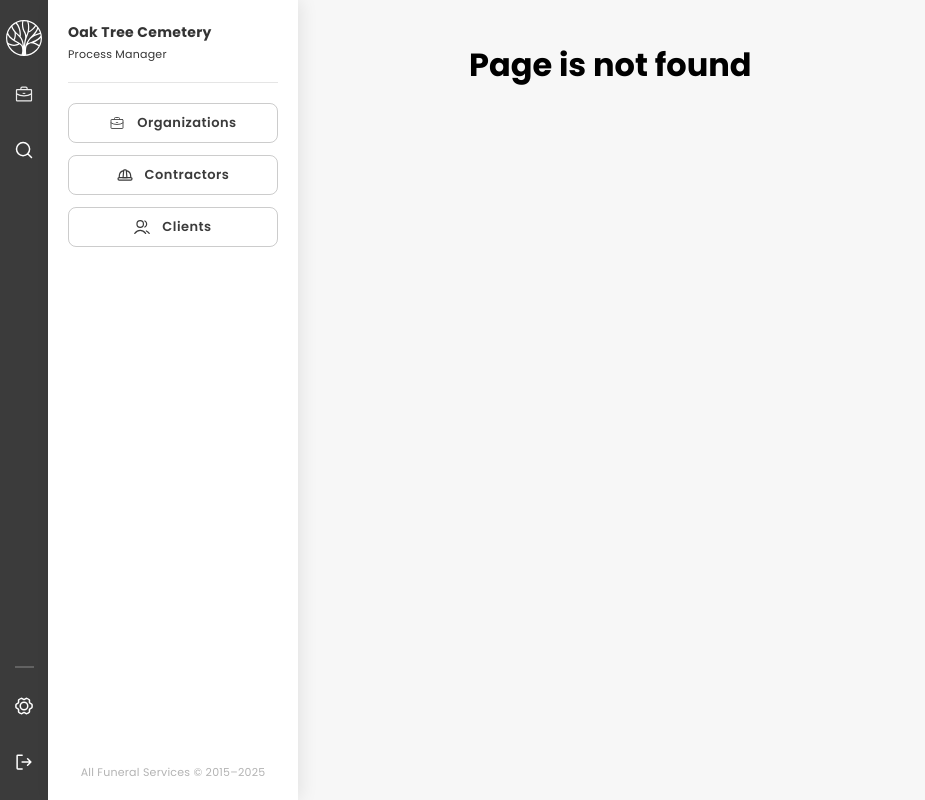
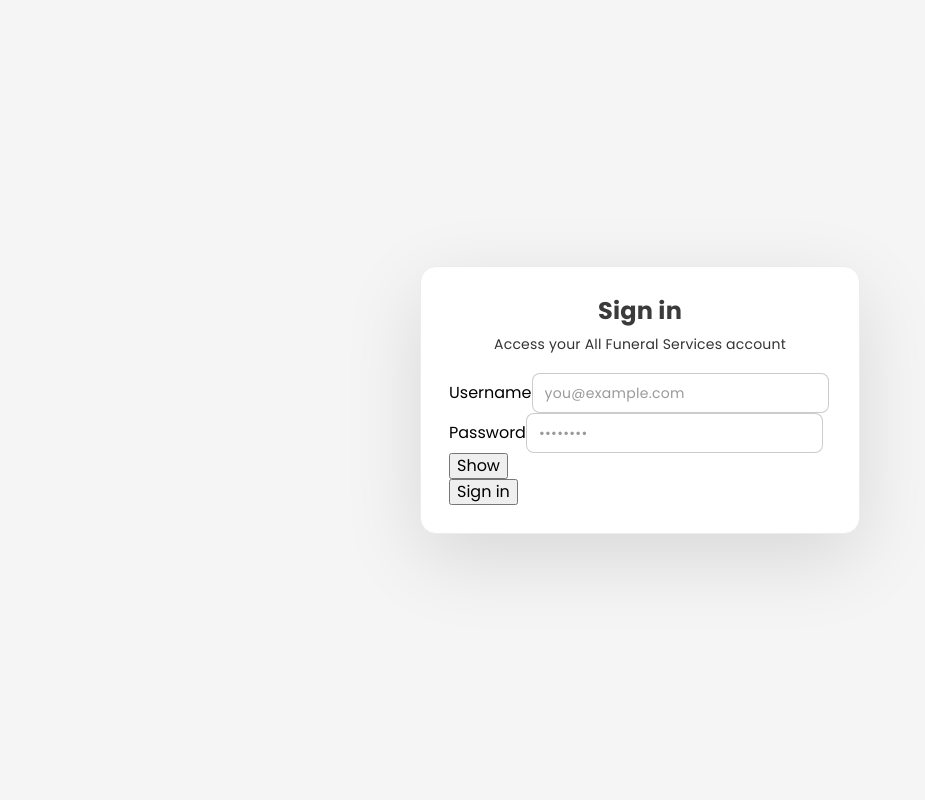
Before and after one commit to kzv-nursultan/afs-test, a React (Vite) app: page /login in a window 1280 px wide. Before the commit this address had no page. Shown: the whole page, without its empty margins (0-925 px from the left). Built offline with nearby package versions, Linux system fonts and the light colour scheme.

Commit message:
auth layout base settings

```diff
--- /dev/null
+++ b/src/auth/AuthContext.tsx
@@ -0,0 +1,43 @@
+import React, { createContext, useContext, useMemo, useState } from "react";
+
+const AUTH_KEY = "auth_token";
+
+type AuthContextType = {
+  token: string | null;
+  isAuthed: boolean;
+  login: (token: string) => void;
+  logout: () => void;
+};
+
+const AuthContext = createContext<AuthContextType | undefined>(undefined);
+
+export function AuthProvider({ children }: { children: React.ReactNode }) {
+  const [token, setToken] = useState<string | null>(() =>
+    localStorage.getItem(AUTH_KEY)
+  );
+
+  const value = useMemo<AuthContextType>(
+    () => ({
+      token,
+      isAuthed: Boolean(token),
+      login: (t: string) => {
+        localStorage.setItem(AUTH_KEY, t);
+        setToken(t);
+      },
+      logout: () => {
+        localStorage.removeItem(AUTH_KEY);
+        setToken(null);
+      },
+    }),
+    [token]
+  );
+
+  return <AuthContext.Provider value={value}>{children}</AuthContext.Provider>;
+}
+
+// eslint-disable-next-line react-refresh/only-export-components
+export function useAuth() {
+  const ctx = useContext(AuthContext);
+  if (!ctx) throw new Error("useAuth must be used within <AuthProvider>");
+  return ctx;
+}
--- /dev/null
+++ b/src/auth/PublicAway.tsx
@@ -0,0 +1,8 @@
+import { Navigate, Outlet } from "react-router-dom";
+import { useAuth } from "./AuthContext";
+
+export function PublicOnly() {
+  const { isAuthed } = useAuth();
+  if (isAuthed) return <Navigate to="/" replace />;
+  return <Outlet />;
+}
--- /dev/null
+++ b/src/auth/RequireAuth.tsx
@@ -0,0 +1,11 @@
+import { Navigate, Outlet, useLocation } from "react-router-dom";
+import { useAuth } from "./AuthContext";
+
+export function RequireAuth() {
+  const { isAuthed } = useAuth();
+  const location = useLocation();
+  if (!isAuthed) {
+    return <Navigate to="/login" replace state={{ from: location }} />;
+  }
+  return <Outlet />;
+}
--- a/src/layouts/AppShell/AppShell.tsx
+++ b/src/layouts/AppShell/AppShell.tsx
@@ -2,9 +2,9 @@
 import s from "./AppShell.module.scss";
 
 type Props = {
-  sidebar: React.ReactNode; // the white panel with Organizations/Contractors/Clients
-  rail?: React.ReactNode; // the dark icon rail
-  children: React.ReactNode; // main content
+  sidebar: React.ReactNode;
+  rail?: React.ReactNode;
+  children: React.ReactNode;
 };
 
 export function AppShell({ rail, sidebar, children }: Props) {
--- /dev/null
+++ b/src/layouts/Authentication/Athentication.module.scss
@@ -0,0 +1,106 @@
+@use "@/styles/_form.scss" as form;
+
+/* page shell */
+.auth {
+  min-height: 100vh;
+  background: #f5f5f5;
+  display: grid;
+  place-items: center;
+  padding: 24px;
+}
+
+/* card */
+.auth__card {
+  width: min(440px, 100%);
+  background: #fff;
+  border-radius: 16px;
+  box-shadow: 0 24px 80px rgba(0,0,0,.12);
+  border: 1px solid #ececec;
+  padding: 28px;
+}
+
+/* heading */
+.auth__logo { display: grid; place-items: center; margin-bottom: 10px; }
+
+.auth__title {
+  margin: 0 0 6px 0;
+  font-family: "Poppins", system-ui, -apple-system, Segoe UI, Roboto, Arial, sans-serif;
+  font-weight: 700;
+  font-size: 24px;
+  line-height: 32px;
+  letter-spacing: .2px;
+  color: $text-900;
+  text-align: center;
+}
+
+.auth__subtitle {
+  margin: 0 0 18px 0;
+  font-family: "Poppins", system-ui, -apple-system, Segoe UI, Roboto, Arial, sans-serif;
+  font-weight: 400;
+  font-size: 14px;
+  line-height: 22px;
+  letter-spacing: .2px;
+  color: $text-700;
+  text-align: center;
+}
+
+/* form */
+.auth__form { display: grid; gap: 14px; }
+
+.auth__field { display: grid; gap: 6px; }
+
+.auth__label {
+  font-family: "Poppins", system-ui, -apple-system, Segoe UI, Roboto, Arial, sans-serif;
+  font-weight: 600;
+  font-size: 14px;
+  line-height: 20px;
+  letter-spacing: .2px;
+  color: $text-900;
+}
+
+.auth__password {
+  position: relative;
+}
+
+.auth__toggle {
+  position: absolute;
+  right: 10px;
+  top: 50%;
+  transform: translateY(-50%);
+  padding: 6px 8px;
+  border: 0;
+  background: transparent;
+  color: #6b6b6b;
+  cursor: pointer;
+}
+
+.auth__error {
+  margin-top: 4px;
+  color: #d92d20;
+  font-family: "Poppins", system-ui, -apple-system, Segoe UI, Roboto, Arial, sans-serif;
+  font-weight: 400;
+  font-size: 12px;
+  line-height: 16px;
+}
+
+/* submit button (matches your Filled button spec) */
+.auth__actions { margin-top: 6px; display: grid; gap: 10px; }
+
+.auth__submit {
+  padding: 16px 8px;
+  border-radius: 16px;
+  border: 0;
+  background: #3B3B3B;
+  color: rgba(255,255,255,0.95);
+  font-family: "Poppins", system-ui, -apple-system, Segoe UI, Roboto, Arial, sans-serif;
+  font-weight: 600;
+  font-size: 13px;
+  line-height: 20px;
+  letter-spacing: .48px;
+  cursor: pointer;
+  transition: background-color .12s ease, transform .06s ease;
+
+  &:hover { background: #626262; }
+  &:active { background: #767676; transform: translateY(1px); }
+  &:disabled { opacity: .6; cursor: not-allowed; }
+}
--- /dev/null
+++ b/src/layouts/Authentication/Athentication.tsx
@@ -0,0 +1,22 @@
+import React from "react";
+import s from "./Athentication.module.scss";
+
+type Props = {
+  children: React.ReactNode;
+  logo?: React.ReactNode; // optional brand mark at top
+  title?: React.ReactNode;
+  subtitle?: React.ReactNode;
+};
+
+export function AuthLayout({ children, logo, title, subtitle }: Props) {
+  return (
+    <div className={s["auth"]}>
+      <div className={s["auth__card"]}>
+        {logo && <div className={s["auth__logo"]}>{logo}</div>}
+        {title && <h1 className={s["auth__title"]}>{title}</h1>}
+        {subtitle && <p className={s["auth__subtitle"]}>{subtitle}</p>}
+        {children}
+      </div>
+    </div>
+  );
+}
--- a/src/main.tsx
+++ b/src/main.tsx
@@ -8,9 +8,12 @@
 
 import { RouterProvider } from "react-router-dom";
 import { router } from "./router/index.tsx";
+import { AuthProvider } from "./auth/AuthContext.tsx";
 
 createRoot(document.getElementById("root")!).render(
   <StrictMode>
-    <RouterProvider router={router} />
+    <AuthProvider>
+      <RouterProvider router={router} />
+    </AuthProvider>
   </StrictMode>
 );
--- /dev/null
+++ b/src/pages/LoginPage.tsx
@@ -0,0 +1,89 @@
+import React, { useState } from "react";
+import { AuthLayout } from "../layouts/Authentication/Athentication";
+import { TextField } from "../components/TextField/TextField";
+
+export default function LoginPage() {
+  const [username, setUsername] = useState("");
+  const [password, setPassword] = useState("");
+  const [showPw, setShowPw] = useState(false);
+  const [loading, setLoading] = useState(false);
+  const [error, setError] = useState<string | null>(null);
+
+  async function onSubmit(e: React.FormEvent) {
+    e.preventDefault();
+    setError(null);
+
+    if (!username || !password) {
+      setError("Please enter username and password.");
+      return;
+    }
+
+    try {
+      setLoading(true);
+
+      // --- plug in your API call here ---
+      // const { data } = await http.post("/auth/login", { username, password });
+      // save token etc., then navigate
+      await new Promise((r) => setTimeout(r, 500)); // demo delay
+
+      // navigate("/")
+      // -------------------------------
+    } catch {
+      //setError(err?.message ?? "Login failed.");
+    } finally {
+      setLoading(false);
+    }
+  }
+
+  return (
+    <AuthLayout
+      title="Sign in"
+      subtitle="Access your All Funeral Services account"
+    >
+      <form onSubmit={onSubmit} className="auth__form">
+        <div className="auth__field">
+          <label htmlFor="username" className="auth__label">
+            Username
+          </label>
+          <TextField
+            id="username"
+            placeholder="you@example.com"
+            autoComplete="username"
+            value={username}
+            onChange={(e) => setUsername(e.currentTarget.value)}
+          />
+        </div>
+
+        <div className="auth__field auth__password">
+          <label htmlFor="password" className="auth__label">
+            Password
+          </label>
+          <TextField
+            id="password"
+            type={showPw ? "text" : "password"}
+            placeholder="••••••••"
+            autoComplete="current-password"
+            value={password}
+            onChange={(e) => setPassword(e.currentTarget.value)}
+          />
+          <button
+            type="button"
+            className="auth__toggle"
+            onClick={() => setShowPw((v) => !v)}
+            aria-label={showPw ? "Hide password" : "Show password"}
+          >
+            {showPw ? "Hide" : "Show"}
+          </button>
+        </div>
+
+        {error && <div className="auth__error">{error}</div>}
+
+        <div className="auth__actions">
+          <button className="auth__submit" type="submit" disabled={loading}>
+            {loading ? "Signing in…" : "Sign in"}
+          </button>
+        </div>
+      </form>
+    </AuthLayout>
+  );
+}
```
Also changed, not shown: src/router/index.tsx (+17 -1 lines).
